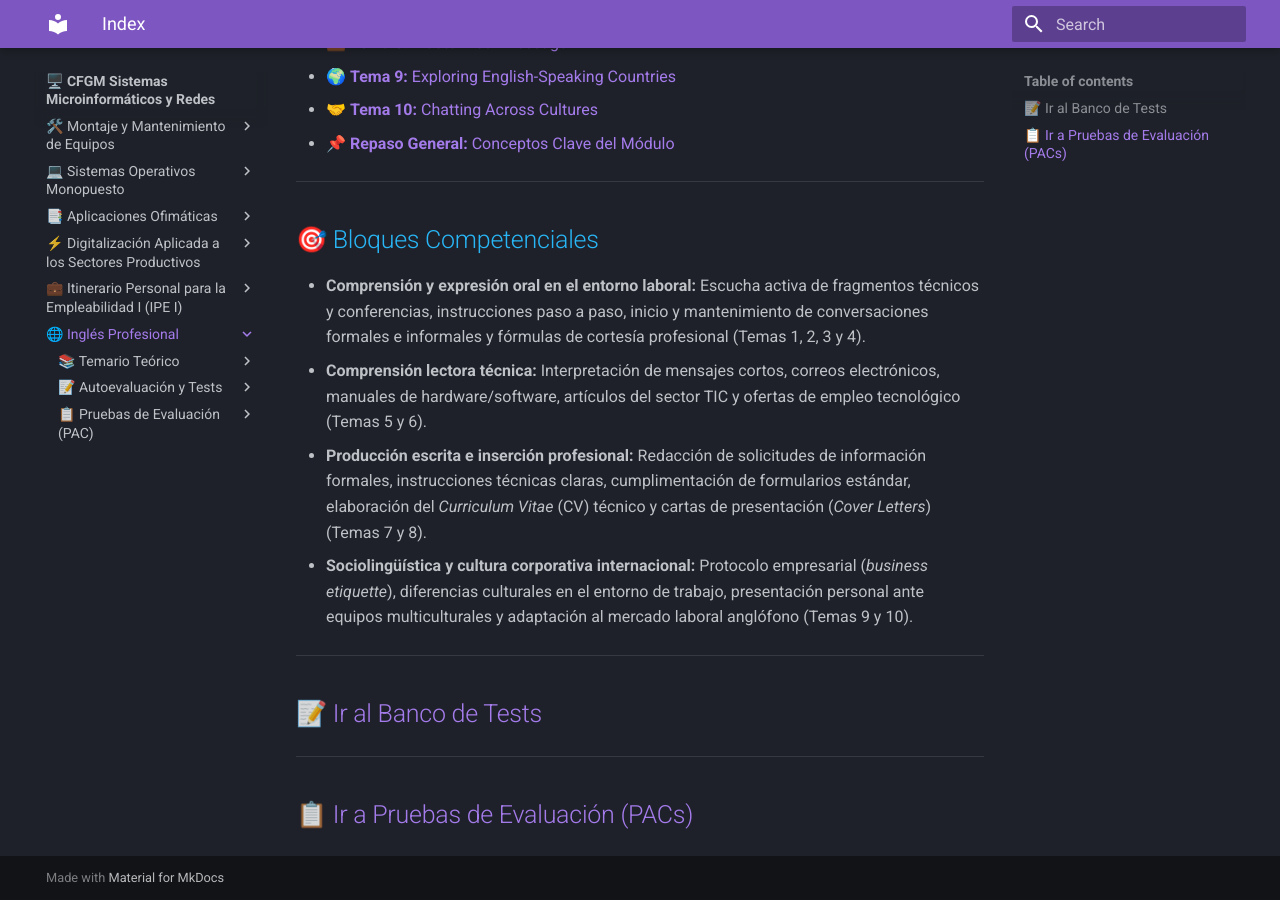
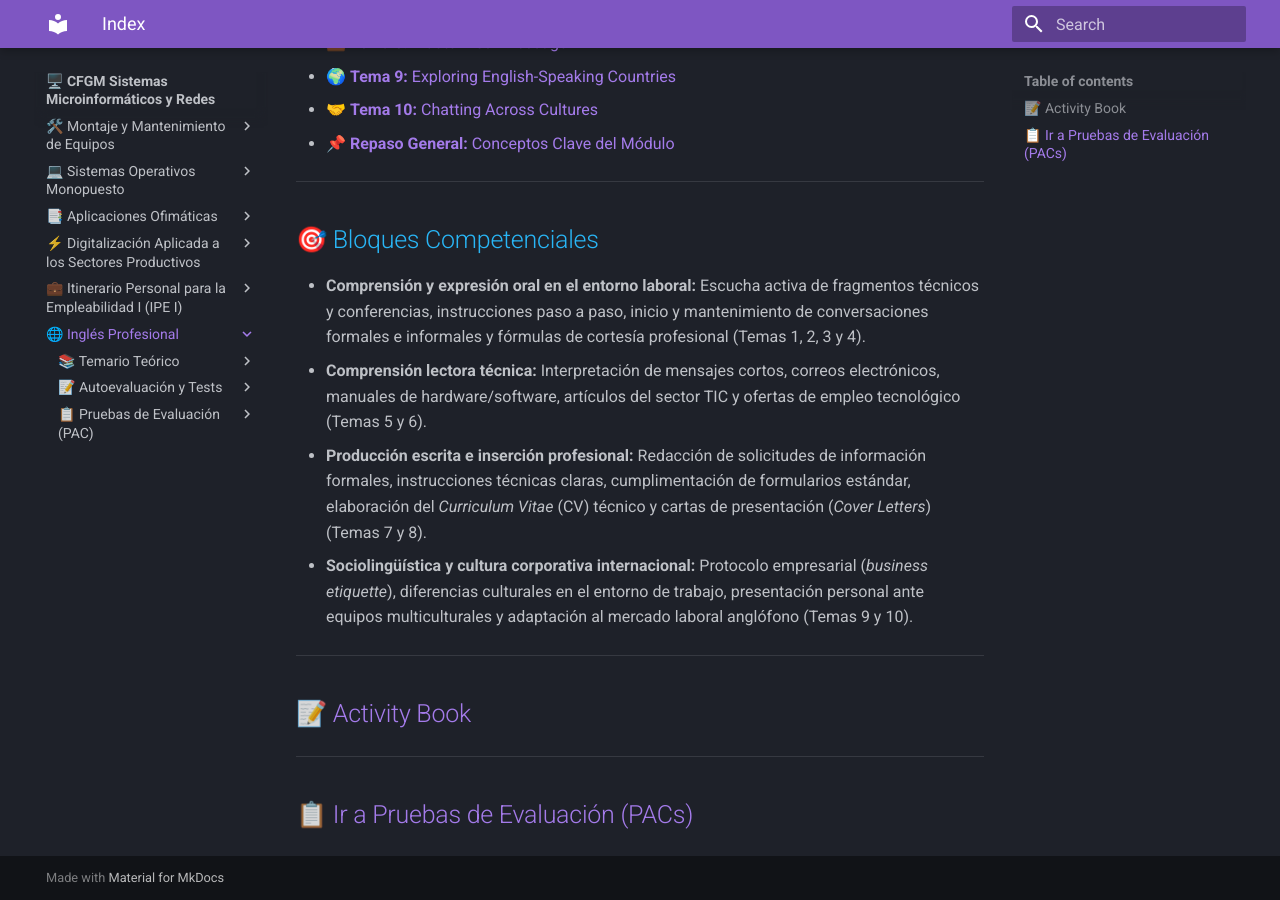
Before and after one commit to Beamspark/SMR-Apuntes, an MkDocs documentation site: the page built from docs/smr/ingles/index.md, in a window 1280 px wide and 900 px high, scrolled down 745 px. Built offline with MkDocs 1.6.1 and Material for MkDocs 9.7.7, drawn with Linux system fonts in a browser that asks for light colours.

Commit message:
Update index.md

```diff
--- a/docs/smr/ingles/index.md
+++ b/docs/smr/ingles/index.md
@@ -31,7 +31,7 @@ Este módulo capacita en la comunicación técnica oral y escrita en lengua ingl
 
 ---
 
-## 📝 [Ir al Banco de Tests](test/index.md)
+## 📝 [Activity Book](test/index.md)
 
 ---
 
```
